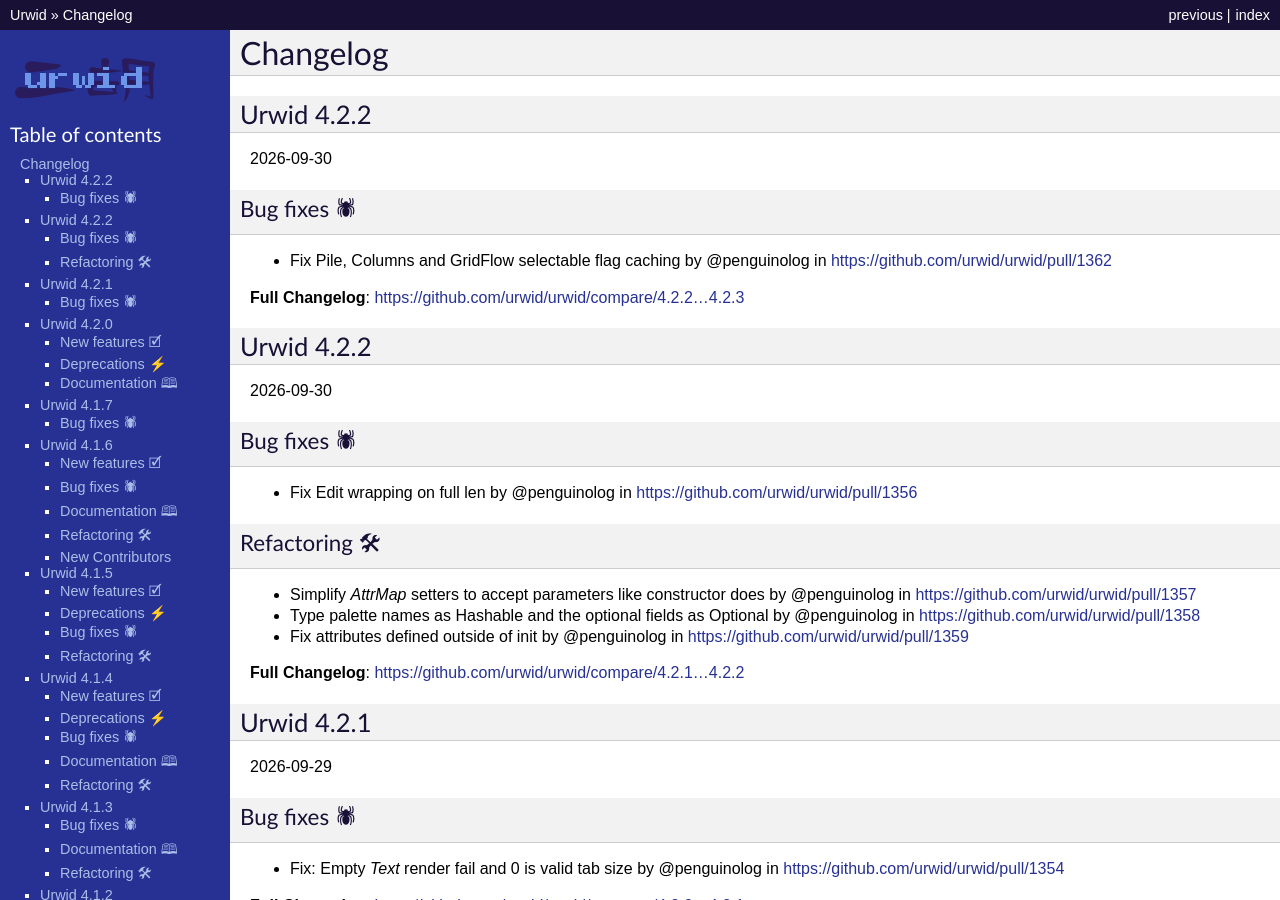
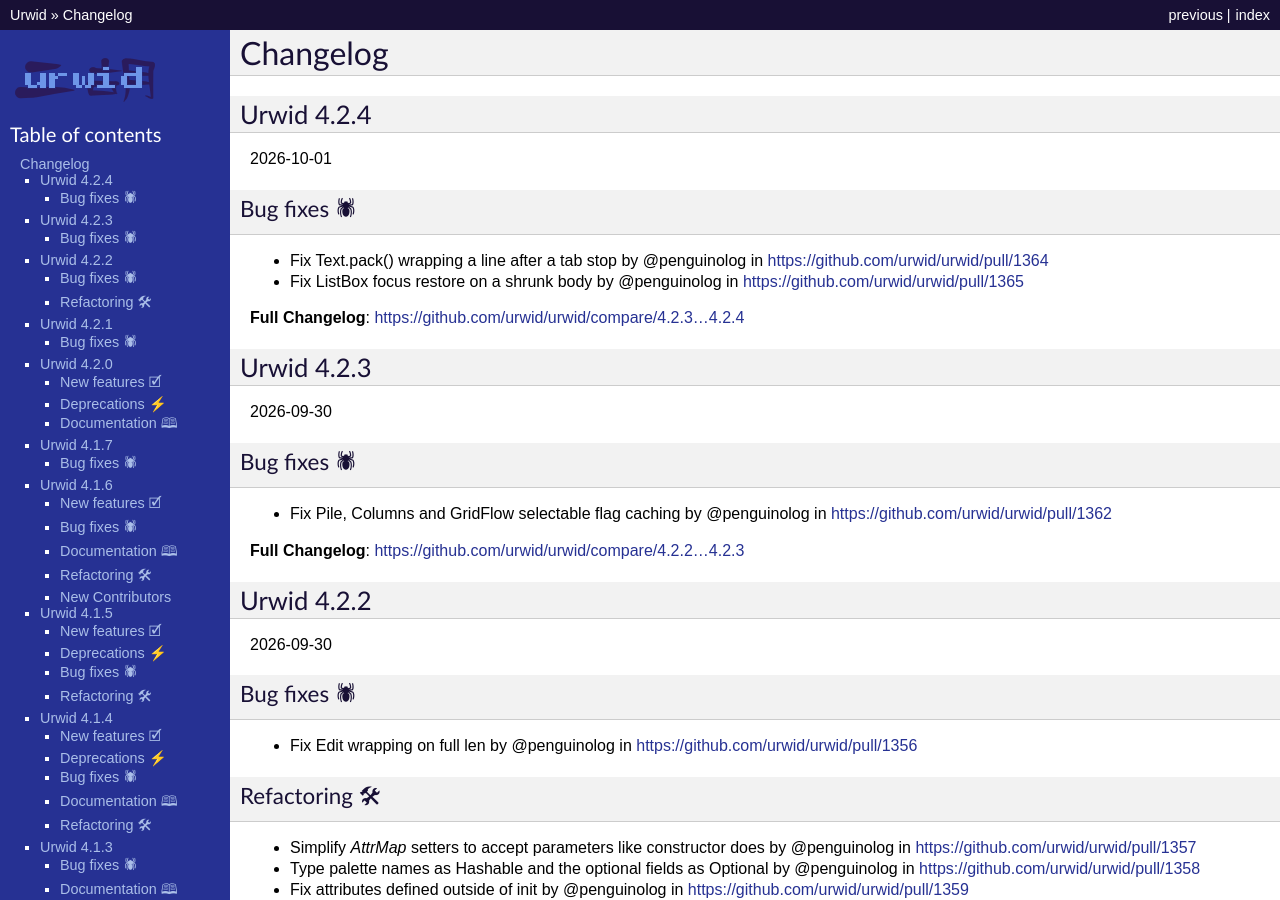
Before and after one commit to urwid/urwid, a Sphinx documentation site: the page built from docs/changelog.rst, in a window 1280 px wide and 900 px high. Built offline with Sphinx 7.4.7, drawn with Linux system fonts in a browser that asks for light colours.

Commit message:
Prepare release 4.2.4 (#1366)

```diff
--- a/docs/changelog.rst
+++ b/docs/changelog.rst
@@ -2,7 +2,20 @@
 Changelog
 ---------
 
-Urwid 4.2.2
+Urwid 4.2.4
+============
+
+2026-10-01
+
+Bug fixes 🕷
+++++++++++++
+* Fix Text.pack() wrapping a line after a tab stop by @penguinolog in https://github.com/urwid/urwid/pull/1364
+* Fix ListBox focus restore on a shrunk body by @penguinolog in https://github.com/urwid/urwid/pull/1365
+
+
+**Full Changelog**: https://github.com/urwid/urwid/compare/4.2.3...4.2.4
+
+Urwid 4.2.3
 ============
 
 2026-09-30
```
